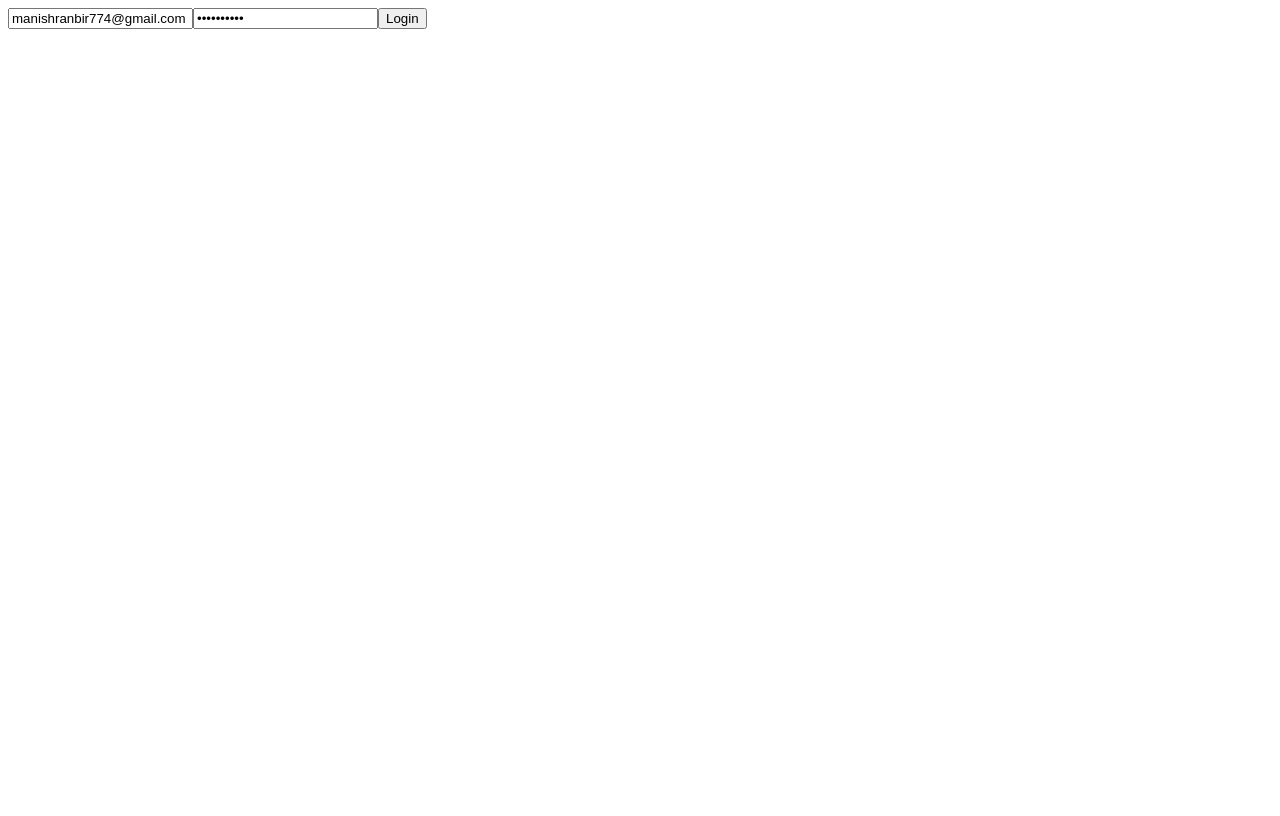
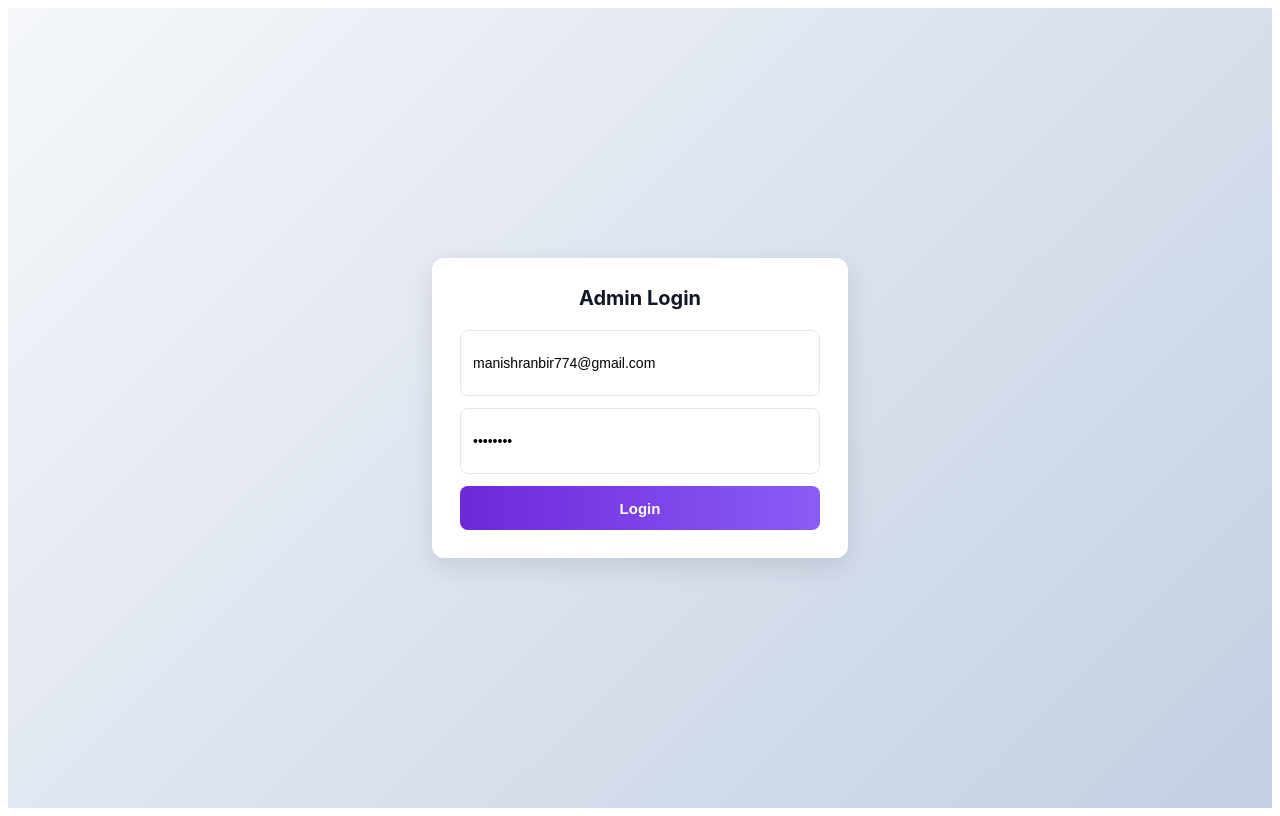
Before and after one commit to manish774/bhakti-app-admin, a React (Vite) app: page /login in a window 1280 px wide. Built offline with nearby package versions, Linux system fonts and the light colour scheme.

Commit message:
Login screen updated

```diff
--- /dev/null
+++ b/src/component/Login/Login.css
@@ -0,0 +1,65 @@
+.login-page {
+  display: flex;
+  align-items: center;
+  justify-content: center;
+  height: 100vh;
+  background: linear-gradient(135deg, #f5f7fa 0%, #c3cfe2 100%);
+  font-family: Inter, system-ui, -apple-system, "Segoe UI", Roboto,
+    "Helvetica Neue", Arial;
+}
+
+.login-card {
+  width: 360px;
+  padding: 28px;
+  border-radius: 12px;
+  box-shadow: 0 8px 24px rgba(31, 41, 55, 0.12);
+  background: #fff;
+  display: flex;
+  flex-direction: column;
+  gap: 12px;
+}
+
+.login-title {
+  margin: 0 0 8px 0;
+  font-size: 20px;
+  color: #111827;
+  text-align: center;
+}
+
+.login-input {
+  height: 44px;
+  padding: 10px 12px;
+  border-radius: 8px;
+  border: 1px solid #e5e7eb;
+  outline: none;
+  font-size: 14px;
+  transition: box-shadow 0.12s, border-color 0.12s;
+}
+
+.login-input:focus {
+  border-color: #7c3aed;
+  box-shadow: 0 0 0 4px rgba(124, 58, 237, 0.08);
+}
+
+.login-button {
+  height: 44px;
+  background: linear-gradient(90deg, #6d28d9, #8b5cf6);
+  color: white;
+  border: none;
+  border-radius: 8px;
+  cursor: pointer;
+  font-weight: 600;
+  font-size: 15px;
+}
+
+.login-button:hover {
+  filter: brightness(0.98);
+  transform: translateY(-1px);
+}
+
+@media (max-width: 420px) {
+  .login-card {
+    width: 90%;
+    padding: 20px;
+  }
+}
--- a/src/component/Login/Login.tsx
+++ b/src/component/Login/Login.tsx
@@ -1,13 +1,13 @@
 import React, { useMemo } from "react";
-import { useNavigate } from "react-router-dom";
+import "./Login.css";
 import Services from "../../services/Services";
 import { useUser } from "../../context/UserContext";
 const Login = () => {
   const ctx = useUser();
-  const navigate = useNavigate();
+
   const [loginDetails, setLoginDetails] = React.useState({
     email: "manishranbir774@gmail.com",
-    password: "Querty&e@1",
+    password: "Hello1*#",
   });
 
   const service = useMemo(() => Services.getInstance(), []);
@@ -28,17 +28,22 @@ const Login = () => {
           isLoading: false,
         },
       });
-      console.log(userData);
-      // Navigate to home after successful login
-      navigate("/home");
+      console.log("login success userData:", userData);
+      // Navigate to home after successful login.
+      // Delay navigation by a microtask to ensure context state is updated
+      // before ProtectedRoute checks it (avoids immediate redirect back).
+      window.location.reload();
     } catch (error) {
       console.error("Login failed:", error);
     }
   };
 
   return (
-    <div>
+    <div className="login-page">
+      <div className="login-card">
+        <h2 className="login-title">Admin Login</h2>
         <input
+          className="login-input"
           type="text"
           placeholder="Email"
           onChange={(e) =>
@@ -47,6 +52,7 @@ const Login = () => {
           defaultValue={loginDetails.email}
         />
         <input
+          className="login-input"
           type="password"
           placeholder="Password"
           onChange={(e) =>
@@ -54,7 +60,10 @@ const Login = () => {
           }
           defaultValue={loginDetails.password}
         />
-      <button onClick={handleLogin}>Login</button>
+        <button className="login-button" onClick={handleLogin}>
+          Login
+        </button>
+      </div>
     </div>
   );
 };
```
Lines whose indentation alone changed are shown as unchanged.
